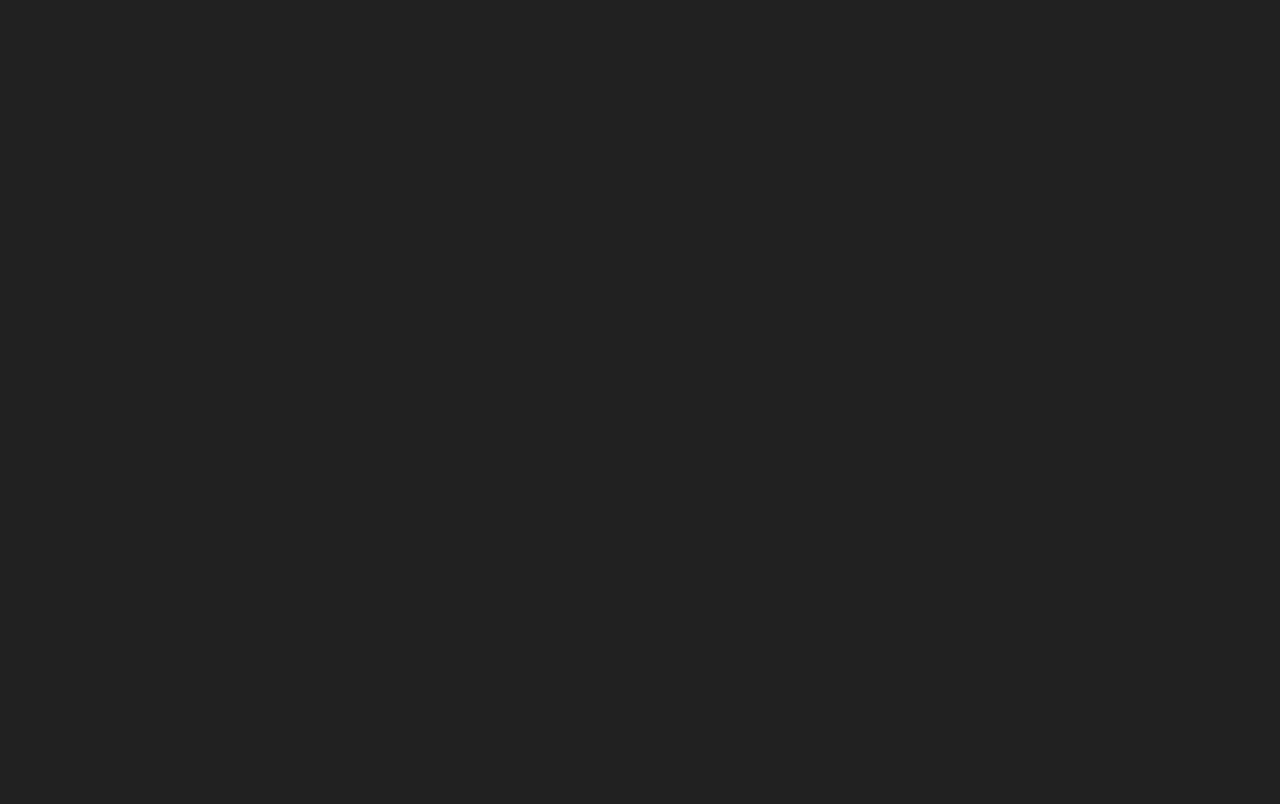
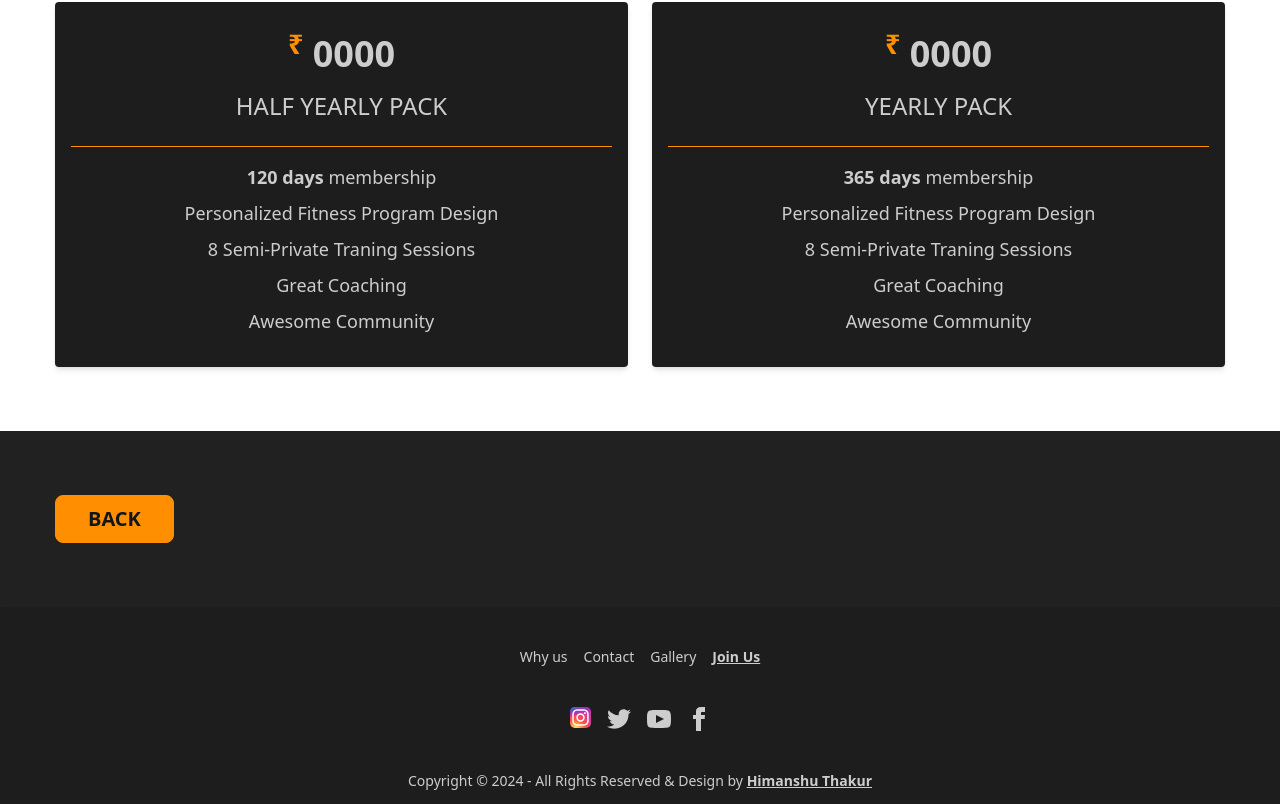
Before and after one commit to himanshuthakur71/gymSite, a SvelteKit app: page /memberships in a window 1280 px wide. Shown: the part 1517-2321 px from the top of the page. Before the commit the page ends 1022 px from the top, so only its background shows below. Built offline with nearby package versions, Linux system fonts and the light colour scheme.

Commit message:
Code Updated

```diff
--- a/src/routes/(publicLayout)/memberships/+page.svelte
+++ b/src/routes/(publicLayout)/memberships/+page.svelte
@@ -1,5 +1,6 @@
 <script>
 	import Header from '$lib/Components/Header.svelte';
+	import PriceBox from '$lib/Components/PriceBox.svelte';
 </script>
 
 <div
@@ -14,3 +15,11 @@
 		</div>
 	</div>
 </div>
+
+<div class="">
+	<PriceBox />
+
+	<div class="hms-container py-16">
+		<a href="/" class="btn btn-primary px-8 text-xl font-[600] uppercase">Back</a>
+	</div>
+</div>
```
